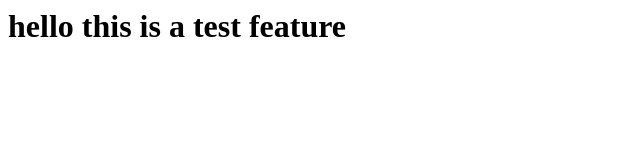
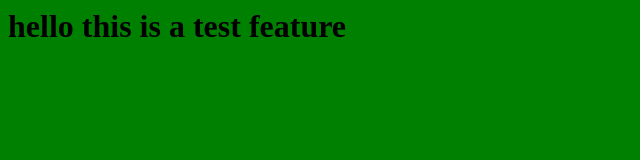
Before and after one commit to yeshu4/demo_invensis-tutorial, a plain HTML site: page home.html in a window 1280 px wide. Shown: the whole page, without its empty margins (0-640 px from the left). Drawn offline with Linux system fonts and the light colour scheme.

Commit message:
changes added

```diff
--- a/home.html
+++ b/home.html
@@ -1 +1,3 @@
+<body bgcolor="green">
 <h1> hello this is a test feature</h1>
+</body>
```
